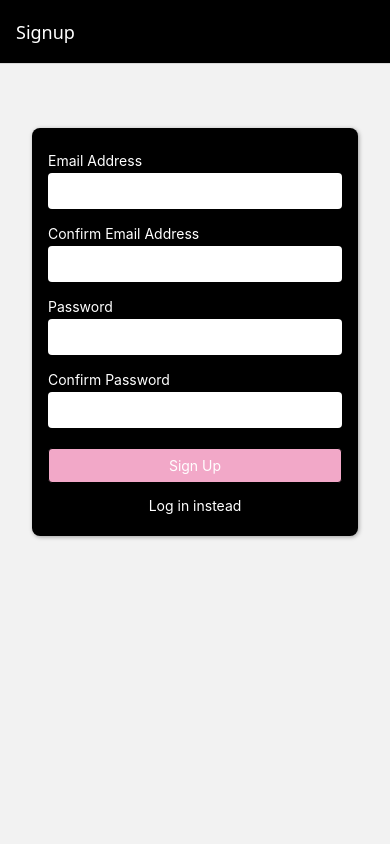
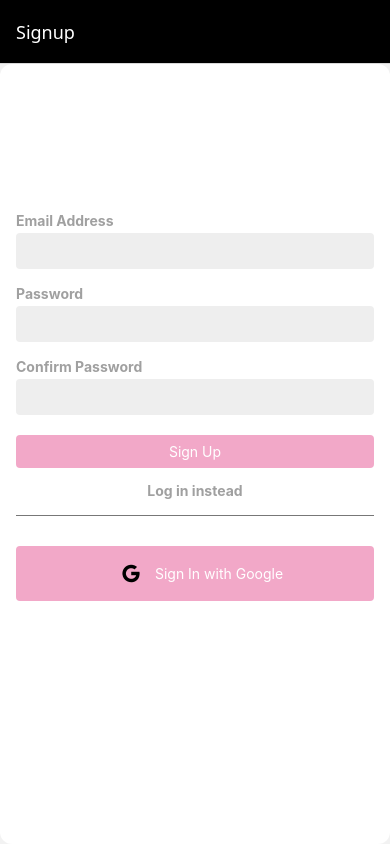
Before and after one commit to Rutwik1801/budget-tracker, a React Native app: screen /ManageExpense in a window 390 px wide. Built offline with nearby package versions, Linux system fonts and the light colour scheme.

Commit message:
toggle button settings screen and style changes

```diff
--- a/components/ExpensesOutput/ExpensesSummary.tsx
+++ b/components/ExpensesOutput/ExpensesSummary.tsx
@@ -15,7 +15,7 @@ export const ExpensesSummary: React.FC<{ periodName: string, expenses: Expense[]
   return <View style={styles.container}>
     <Text style={styles.period} >{periodName}</Text>
     <Text style={[styles.sum, { color: (expensesSum < 0 || type === "Expense") ? GlobalStyles.colors.primaryRed : GlobalStyles.colors.primaryGreen }]}
-    >{`${expensesSum >=0 ? "+" : "-"}${getCurrencyFormattedText(expensesSum, currency)}`}</Text>
+    >{`${type === "Income" ? "+" : type === "Expense" ? "-" : ""}${getCurrencyFormattedText(expensesSum, currency)}`}</Text>
   </View>
 }
 
--- a/components/UI/Button.tsx
+++ b/components/UI/Button.tsx
@@ -23,10 +23,9 @@ const styles = StyleSheet.create({
     padding: 8,
     backgroundColor: GlobalStyles.colors.accent500,
     borderColor: GlobalStyles.colors.primary800,
-    borderWidth: 1
   },
   flat: {
-    backgroundColor: GlobalStyles.colors.primary200
+    backgroundColor: GlobalStyles.colors.primaryGrey
   },
   buttonText: {
     color: GlobalStyles.colors.primary50,
@@ -34,7 +33,5 @@ const styles = StyleSheet.create({
   },
   pressed: {
     opacity: 0.75,
-    backgroundColor: GlobalStyles.colors.primary100,
-    borderRadius: 4
   }
 })
--- a/components/UI/FlatButton.tsx
+++ b/components/UI/FlatButton.tsx
@@ -26,6 +26,7 @@ const styles = StyleSheet.create({
   },
   buttonText: {
     textAlign: 'center',
-    color: GlobalStyles.colors.primary50,
+    color: GlobalStyles.colors.primary400,
+    fontWeight:"bold"
   },
 });
--- /dev/null
+++ b/components/UI/ToggleButton.tsx
@@ -0,0 +1,31 @@
+import { useState } from "react"
+import { Pressable, StyleSheet, View } from "react-native"
+
+export const Circle = ({isOn, setIsOn, operation}) => {
+  return (<Pressable onPress={() => operation ? setIsOn(true) : setIsOn(false)}>
+  <View style={{...styles.circle, backgroundColor: operation && isOn ? "black" : !operation && !isOn ? "black" : ""}}></View>
+  </Pressable>)
+}
+
+export const ToggleButton = () => {
+  const [isOn, setIsOn] = useState(true)
+  return (<View style={styles.container}>
+    <Circle isOn={isOn} setIsOn={setIsOn} operation={false} />
+    <Circle isOn={isOn} setIsOn={setIsOn} operation={true} />
+  </View>)
+}
+
+const styles = StyleSheet.create({
+  container: {
+    borderRadius: 25,
+    borderWidth:1,
+    flexDirection: "row",
+    alignItems: "center",
+    backgroundColor: "#ccc"
+  },
+  circle: {
+    height: 25,
+    width: 25,
+    borderRadius: 25
+  }
+})
--- a/components/auth/AuthContent.tsx
+++ b/components/auth/AuthContent.tsx
@@ -1,18 +1,16 @@
 import { useState } from 'react';
-import { Alert, StyleSheet, View } from 'react-native';
-
-
-import { GlobalStyles } from '../../constants/styles';
+import { Alert, StyleSheet, Text, View } from 'react-native';
 import AuthForm from './AuthForm';
 import FlatButton from '../UI/FlatButton';
 import { useNavigation } from '@react-navigation/native';
+import { Button } from '../UI/Button';
+import { IconButton } from '../UI/IconButton';
 
 function AuthContent({ isLogin, onAuthenticate }) {
   const navigation = useNavigation()
   const [credentialsInvalid, setCredentialsInvalid] = useState({
     email: false,
     password: false,
-    confirmEmail: false,
     confirmPassword: false,
   });
 
@@ -25,25 +23,23 @@ function AuthContent({ isLogin, onAuthenticate }) {
   }
 
   function submitHandler(credentials) {
-    let { email, confirmEmail, password, confirmPassword } = credentials;
+    let { email, password, confirmPassword } = credentials;
 
     email = email.trim();
     password = password.trim();
 
     const emailIsValid = email.includes('@');
     const passwordIsValid = password.length > 6;
-    const emailsAreEqual = email === confirmEmail;
     const passwordsAreEqual = password === confirmPassword;
 
     if (
       !emailIsValid ||
       !passwordIsValid ||
-      (!isLogin && (!emailsAreEqual || !passwordsAreEqual))
+      (!isLogin && !passwordsAreEqual)
     ) {
       Alert.alert('Invalid input', 'Please check your entered credentials.');
       setCredentialsInvalid({
         email: !emailIsValid,
-        confirmEmail: !emailIsValid || !emailsAreEqual,
         password: !passwordIsValid,
         confirmPassword: !passwordIsValid || !passwordsAreEqual,
       });
@@ -60,10 +56,16 @@ function AuthContent({ isLogin, onAuthenticate }) {
         credentialsInvalid={credentialsInvalid}
       />
       <View style={styles.buttons}>
-        <FlatButton onPress={switchAuthModeHandler}>
+        <FlatButton onPress={switchAuthModeHandler} >
           {isLogin ? 'Create a new user' : 'Log in instead'}
         </FlatButton>
       </View>
+      <Button onPress={() => {}}>
+        <View style={{flexDirection:"row", alignItems:"center", flex:1}}>
+        <IconButton icon='logo-google' size={20} color='black' />
+        <Text>Sign In with Google</Text>
+        </View>
+      </Button>
     </View>
   );
 }
@@ -72,18 +74,17 @@ export default AuthContent;
 
 const styles = StyleSheet.create({
   authContent: {
-    marginTop: 64,
-    marginHorizontal: 32,
     padding: 16,
-    borderRadius: 8,
-    backgroundColor: GlobalStyles.colors.primary800,
-    elevation: 2,
-    shadowColor: GlobalStyles.colors.primary800,
-    shadowOffset: { width: 1, height: 1 },
-    shadowOpacity: 0.35,
-    shadowRadius: 4,
+    borderRadius: 12,
+    backgroundColor: "white",
+    flex: 1,
+    paddingTop: 140
   },
   buttons: {
     marginTop: 8,
+    paddingBottom: 10,
+    borderBottomWidth: 1,
+    borderBottomColor: "#777",
+    marginBottom: 30
   },
 });
--- a/components/auth/AuthForm.tsx
+++ b/components/auth/AuthForm.tsx
@@ -2,17 +2,16 @@ import { useState } from 'react';
 import { StyleSheet, View } from 'react-native';
 import Input from './Input';
 import { Button } from '../UI/Button';
+import { GlobalStyles } from '../../constants/styles';
 
 
 function AuthForm({ isLogin, onSubmit, credentialsInvalid }) {
   const [enteredEmail, setEnteredEmail] = useState('');
-  const [enteredConfirmEmail, setEnteredConfirmEmail] = useState('');
   const [enteredPassword, setEnteredPassword] = useState('');
   const [enteredConfirmPassword, setEnteredConfirmPassword] = useState('');
 
   const {
     email: emailIsInvalid,
-    confirmEmail: emailsDontMatch,
     password: passwordIsInvalid,
     confirmPassword: passwordsDontMatch,
   } = credentialsInvalid;
@@ -21,9 +20,6 @@ function AuthForm({ isLogin, onSubmit, credentialsInvalid }) {
     switch (inputType) {
       case 'email':
         setEnteredEmail(enteredValue);
-        break;
-      case 'confirmEmail':
-        setEnteredConfirmEmail(enteredValue);
         break;
       case 'password':
         setEnteredPassword(enteredValue);
@@ -37,14 +33,13 @@ function AuthForm({ isLogin, onSubmit, credentialsInvalid }) {
   function submitHandler() {
     onSubmit({
       email: enteredEmail,
-      confirmEmail: enteredConfirmEmail,
       password: enteredPassword,
       confirmPassword: enteredConfirmPassword,
     });
   }
 
   return (
-    <View style={styles.form}>
+    <View>
       <View>
         <Input
           label="Email Address"
@@ -53,15 +48,6 @@ function AuthForm({ isLogin, onSubmit, credentialsInvalid }) {
           keyboardType="email-address"
           isInvalid={emailIsInvalid}
         />
-        {!isLogin && (
-          <Input
-            label="Confirm Email Address"
-            onUpdateValue={updateInputValueHandler.bind(this, 'confirmEmail')}
-            value={enteredConfirmEmail}
-            keyboardType="email-address"
-            isInvalid={emailsDontMatch}
-          />
-        )}
         <Input
           label="Password"
           onUpdateValue={updateInputValueHandler.bind(this, 'password')}
--- a/components/auth/Input.tsx
+++ b/components/auth/Input.tsx
@@ -34,8 +34,9 @@ const styles = StyleSheet.create({
     marginVertical: 8,
   },
   label: {
-    color: GlobalStyles.colors.primary50,
+    color: GlobalStyles.colors.primary200,
     marginBottom: 4,
+    fontWeight: "bold"
   },
   labelInvalid: {
     color: GlobalStyles.colors.error500,
@@ -43,9 +44,10 @@ const styles = StyleSheet.create({
   input: {
     paddingVertical: 8,
     paddingHorizontal: 6,
-    backgroundColor: GlobalStyles.colors.primary50,
+    backgroundColor: GlobalStyles.colors.primaryGrey,
     borderRadius: 4,
     fontSize: 16,
+    color: "black"
   },
   inputInvalid: {
     backgroundColor: GlobalStyles.colors.error50,
--- a/components/manageExpense/CategorySelect.tsx
+++ b/components/manageExpense/CategorySelect.tsx
@@ -17,8 +17,7 @@ export const CategorySelect: React.FC<{onChange: (category: Category) => void, d
   };
 
   return (
-    <View>
-      <Text style={{ marginBottom: 5 }}>Select A Category</Text>
+    <View style={{marginBottom: 8}}>
       <ScrollView horizontal showsHorizontalScrollIndicator={false}>
         <View style={{ flexDirection: "column" }}>
           {chunkedIcons.map((row, rowIndex) => (
@@ -28,7 +27,7 @@ export const CategorySelect: React.FC<{onChange: (category: Category) => void, d
                   <IconButton
                     icon={icon.value}
                     size={30}
-                    color={category?.value === icon.value ? GlobalStyles.colors.accent500 : GlobalStyles.colors.primary800}
+                    color={category?.value === icon.value ? GlobalStyles.colors.accent500 : GlobalStyles.colors.primary100}
                     onPress={() => handleIconPress(icon)}
                   />
                   <Text style={{ color: category?.value === icon.value ? GlobalStyles.colors.accent500 : GlobalStyles.colors.primary800, fontSize: 12 }}>{icon.label}</Text>
--- a/components/manageExpense/ExpenseForm.tsx
+++ b/components/manageExpense/ExpenseForm.tsx
@@ -69,40 +69,42 @@ export const ExpenseForm: React.FC<ExpenseFormProps> = ({ onSubmit, onCancel, ed
   };
 
   return <ScrollView style={styles.form} showsVerticalScrollIndicator={false} >
-    <View style={styles.inputsRow}>
-      <Input style={styles.rowInput} label="Amount" textInputConfig={{
+    <Input  textInputConfig={{
+      onChangeText: handleInputChange.bind(this, "description"),
+      value: expense.description.value
+    }}
+    style={{marginTop: 0}}
+    textInputStyle={{borderWidth: 0, fontSize: 35, fontWeight: "bold", letterSpacing: 2}}
+    placeholder="Description"
+      invalid={!expense.description.isValid}
+    />
+      <Input style={styles.rowInput} textInputConfig={{
         keyboardType: "decimal-pad",
         onChangeText: handleInputChange.bind(this, "amount"),
         value: expense.amount.value?.toString()
       }}
+      textInputStyle={{paddingBottom: 10, borderWidth: 0, fontSize: 25, fontWeight: "bold", letterSpacing: 2, borderBottomWidth: 1, borderColor: "#ccc"}}
+
+      placeholder="$ Amount"
         invalid={!expense.amount.isValid}
       />
- </View>
-    <View>
-    <Text>Transaction type</Text>
-            <Button buttonContainerStyle={styles.button}  onPress={() => handleInputChange("transactionType", "Expense")} >Expense</Button>
-            <Button buttonContainerStyle={styles.button} onPress={() => handleInputChange("transactionType", "Income")} >Income</Button>
+    <Text style={{color:GlobalStyles.colors.primary200, fontSize: 24}} >Transaction type</Text>
+    <View style={{flexDirection:"row", justifyContent: "space-around", alignItems:"center", marginVertical: 8}}>
+            <Button buttonContainerStyle={styles.transactionButton}  onPress={() => handleInputChange("transactionType", "Expense")} >Expense</Button>
+            <Button buttonContainerStyle={styles.transactionButton} onPress={() => handleInputChange("transactionType", "Income")} >Income</Button>
 
     </View>
-    <Text>Date</Text>
+    <Text style={{color:GlobalStyles.colors.primary200, fontSize: 24, marginBottom: 8}} >Date</Text>
     <DateTimePicker
       mode="single"
       date={expense.date.value}
       onChange={(date) => date && handleInputChange("date", date)}
       styles={useDefaultStyles()}
     />
+    <Text style={{color:GlobalStyles.colors.primary200, fontSize: 24, marginBottom: 16, marginTop: 26}}>Select A Category</Text>
     <CategorySelect onChange={handleInputChange.bind(this, "category")} defaultCategory={expense.category.value} />
-    <Input label="Description" textInputConfig={{
-      multiline: true,
-      onChangeText: handleInputChange.bind(this, "description"),
-      value: expense.description.value
-    }}
-      invalid={!expense.description.isValid}
-    />
-    <View style={styles.buttonContainer}>
+      <Button buttonContainerStyle={styles.button} onPress={handleSubmit} >{isEditing ? "Update" : "Add"}</Button>
       <Button buttonContainerStyle={styles.button} mode="flat" onPress={onCancel} >Cancel</Button>
-      <Button buttonContainerStyle={styles.button} onPress={handleSubmit} >{isEditing ? "Update" : "Add"}</Button>
-    </View>
     {isEditing && <View style={styles.delete} ><IconButton icon="trash" color={GlobalStyles.colors.error500} size={36} onPress={onDelete} /></View>}
   </ScrollView>
 }
@@ -145,7 +147,12 @@ const styles = StyleSheet.create({
   },
   button: {
     minWidth: 120,
-    marginHorizontal: 8
+    marginHorizontal: 8,
+    marginBottom: 8,
+  },
+  transactionButton: {
+    backgroundColor: "#eee",
+    padding: 16
   },
   errorText: {
     textAlign: "center",
--- /dev/null
+++ b/screens/Settings.tsx
@@ -0,0 +1,43 @@
+import { Pressable, ScrollView, StyleSheet, Text, View } from "react-native"
+import { IconButton } from "../components/UI/IconButton"
+import { ToggleButton } from "../components/UI/ToggleButton"
+import { useContext } from "react"
+import { AuthContext } from "../store/auth-context"
+
+export const Settings = () => {
+  const { logout } = useContext(AuthContext);
+  return <ScrollView style={{paddingHorizontal: 8, marginTop: 16}}>
+    <View style={styles.notificationContainer}>
+    <Text>Enable Notifications</Text>
+    <ToggleButton />
+    </View>
+    <Pressable onPress={async () => await logout()} style={({ pressed }) => pressed && styles.pressed}>
+    <View style={styles.logoutContainer}>
+    <IconButton icon="log-out-outline" color="black" size={24} />
+    <Text>Logout</Text>
+    </View>
+    </Pressable>
+  </ScrollView>
+}
+
+const styles = StyleSheet.create({
+  notificationContainer:{
+    backgroundColor: "white",
+    paddingHorizontal: 16,
+    paddingVertical: 8,
+    flexDirection: "row",
+    alignItems:"center",
+    justifyContent:"space-between",
+    marginBottom: 8
+  },
+  logoutContainer: {
+    backgroundColor: "white",
+    flexDirection: "row",
+    alignItems:"center",
+    marginBottom: 8,
+    paddingVertical: 4
+  },
+  pressed: {
+    opacity: 0.75
+  }
+})
```
Also changed, not shown: components/manageExpense/Input.tsx (+11 -9 lines), navigation/NavigationWrapper.tsx (+6 -1 lines).
